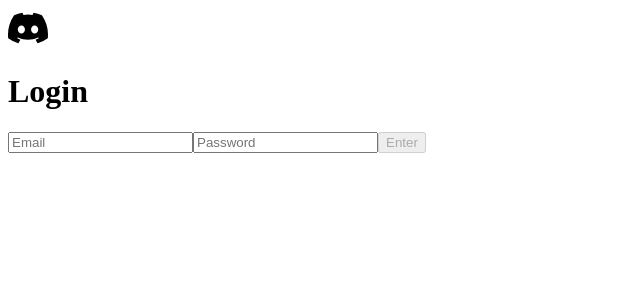
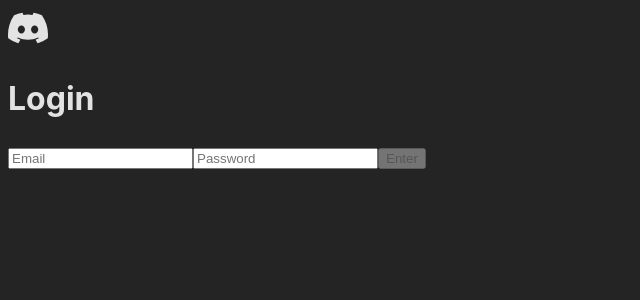
Before and after one commit to ricardoraposo/discord-tailwind, a React (Vite) app: page / in a window 1280 px wide. Shown: the top 300 px of the page, without its empty margins (0-640 px from the left). Built offline with nearby package versions, Linux system fonts and the light colour scheme.

Commit message:
removido o index que eu tinha deixado ontem

```diff
--- a/src/index.css
+++ b/src/index.css
@@ -1,19 +1,15 @@
-@tailwind base;
-@tailwind components;
-@tailwind utilities;
+:root {
+  font-family: Inter, system-ui, Avenir, Helvetica, Arial, sans-serif;
+  line-height: 1.5;
+  font-weight: 400;
 
-@layer base {
-  h1 {
-    @apply text-xl
-  }
+  color-scheme: light dark;
+  color: rgba(255, 255, 255, 0.87);
+  background-color: #242424;
 
-  h2 {
-    @apply text-lg
-  }
+  font-synthesis: none;
+  text-rendering: optimizeLegibility;
+  -webkit-font-smoothing: antialiased;
+  -moz-osx-font-smoothing: grayscale;
+  -webkit-text-size-adjust: 100%;
 }
-
-@layer components {
-  .f-col {
-    @apply flex flex-col
-  }
-}
```
